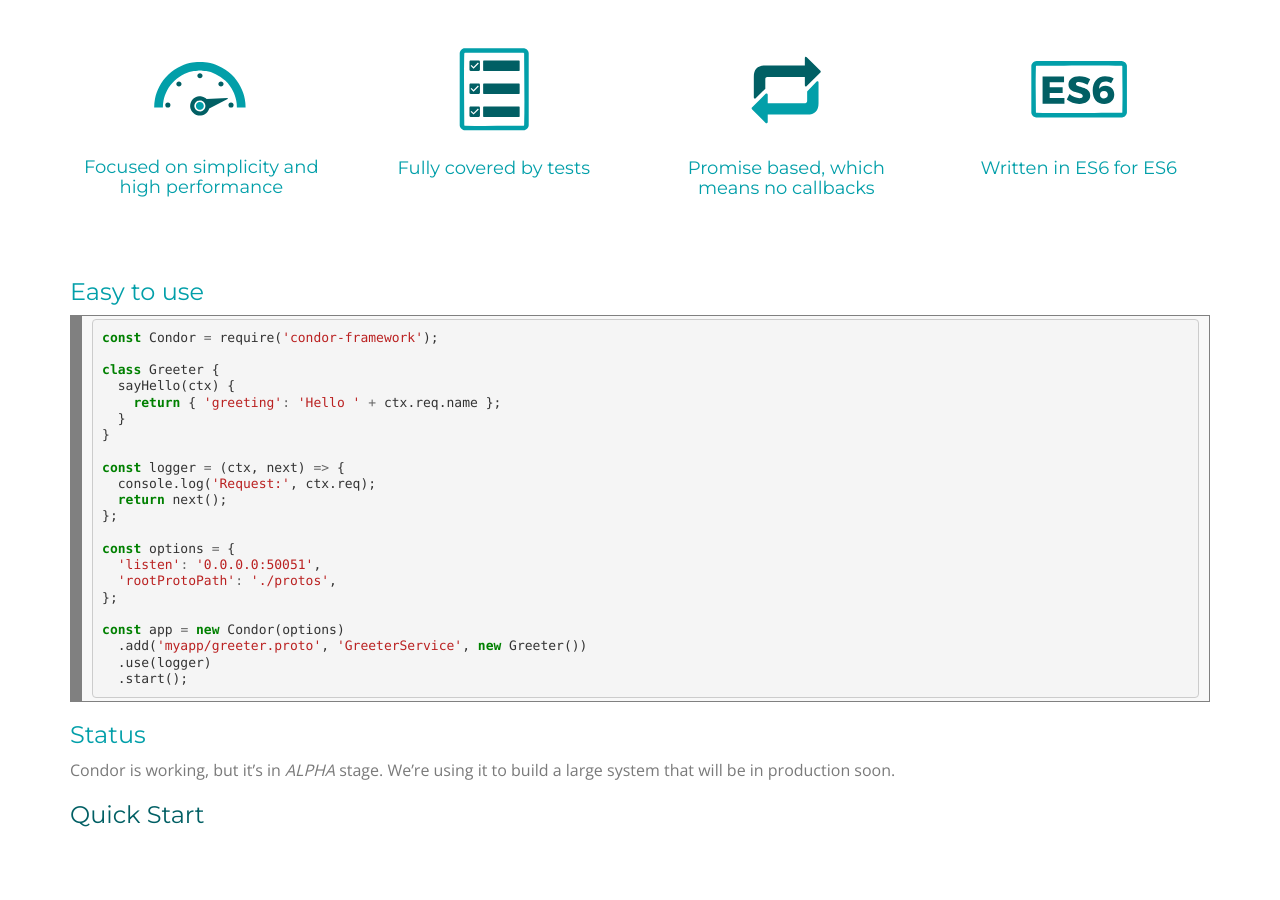
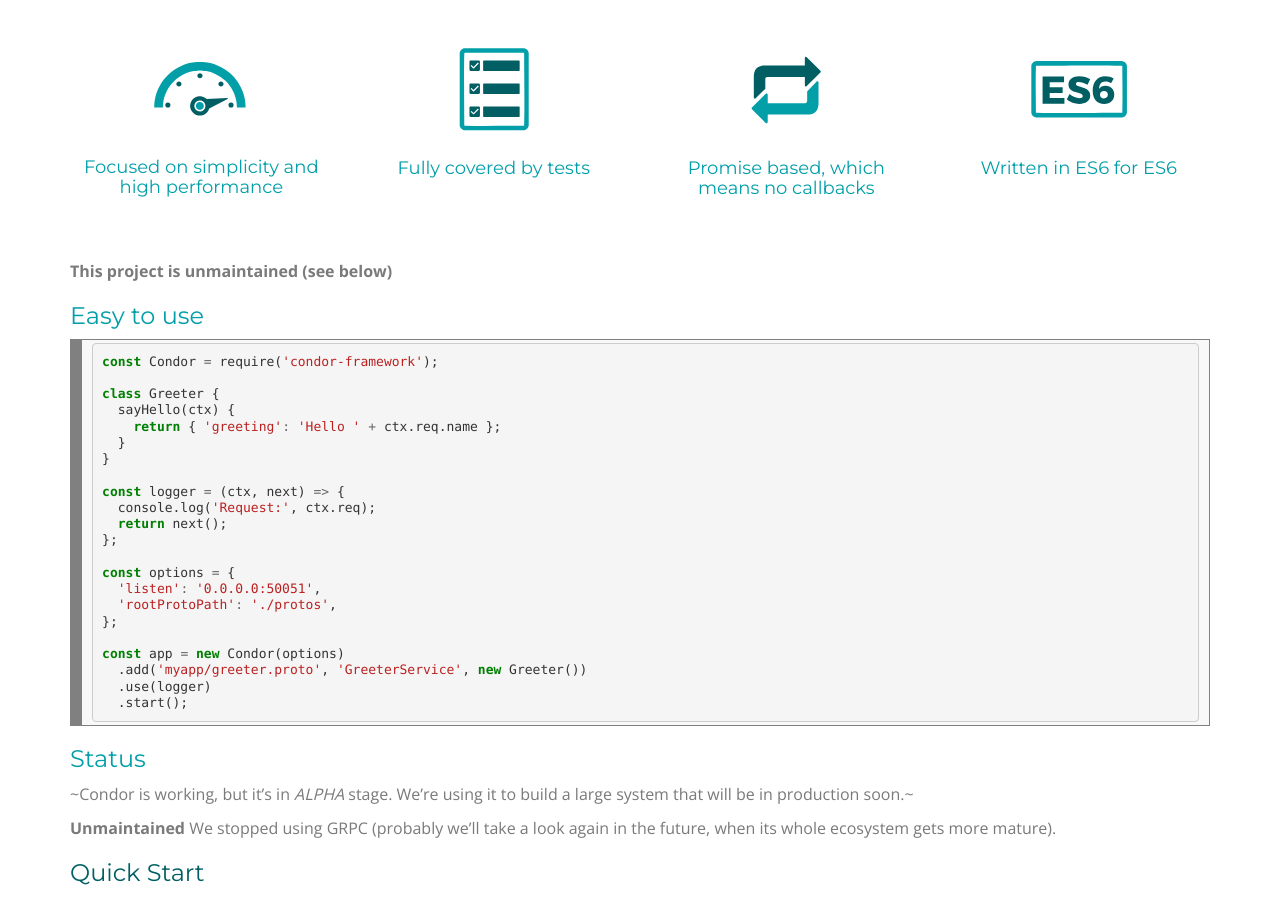
Before and after one commit to devsu/condor-framework, a Jekyll site: the page built from docs/index.md, in a window 1280 px wide and 900 px high, scrolled down 956 px. Built offline with Jekyll 4.4.1, drawn with Linux system fonts in a browser that asks for light colours.

Commit message:
Update index.md

```diff
--- a/docs/index.md
+++ b/docs/index.md
@@ -2,6 +2,8 @@
 title: Condor GRPC Framework
 layout: home
 ---
+
+**This project is unmaintained (see below)**
 
 ### Easy to use
 
@@ -32,6 +34,8 @@ layout: home
 
 ### Status
 
-Condor is working, but it's in *ALPHA* stage. We're using it to build a large system that will be in production soon.
+~Condor is working, but it's in *ALPHA* stage. We're using it to build a large system that will be in production soon.~
+
+**Unmaintained** We stopped using GRPC (probably we'll take a look again in the future, when its whole ecosystem gets more mature).
 
 ### [Quick Start](quick-start)
```
